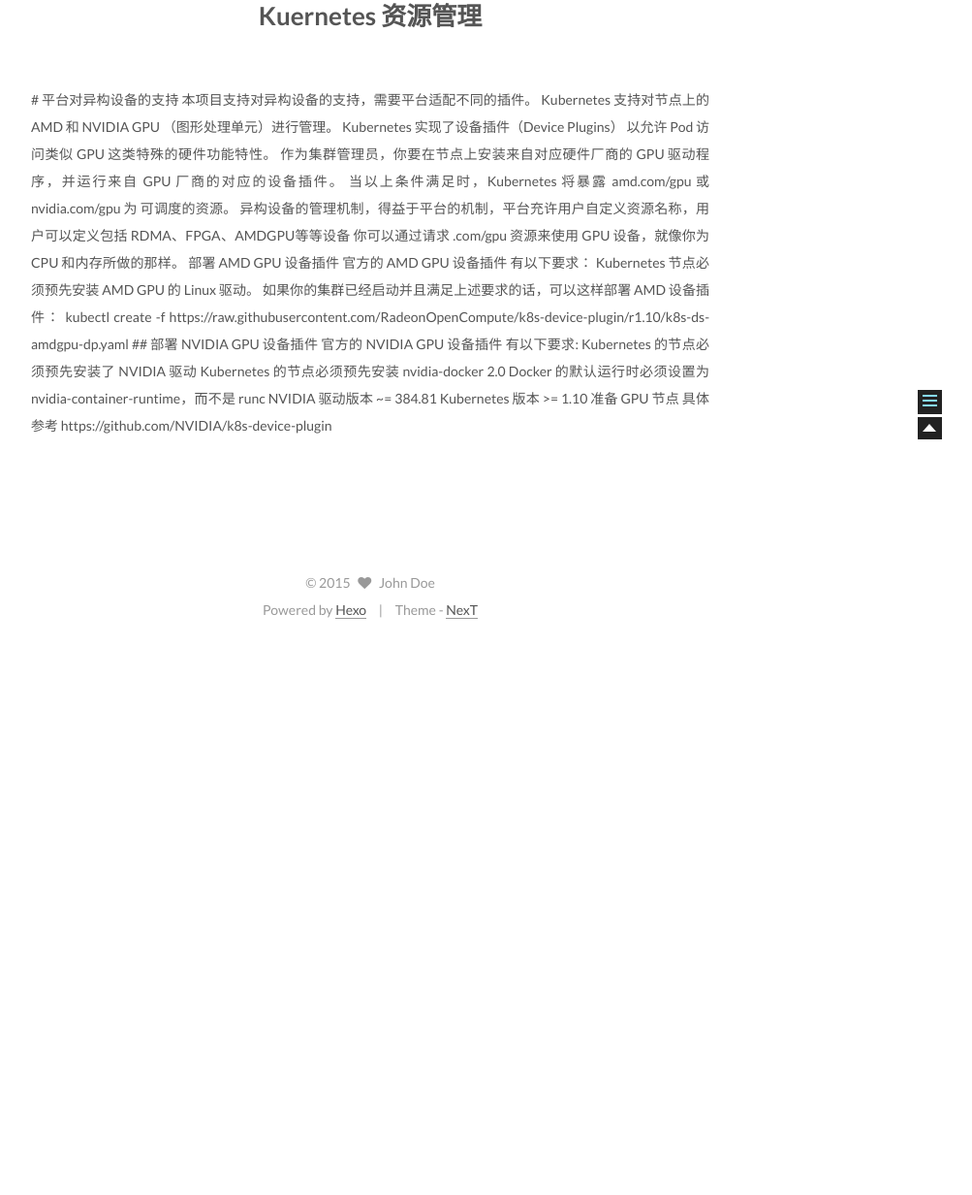
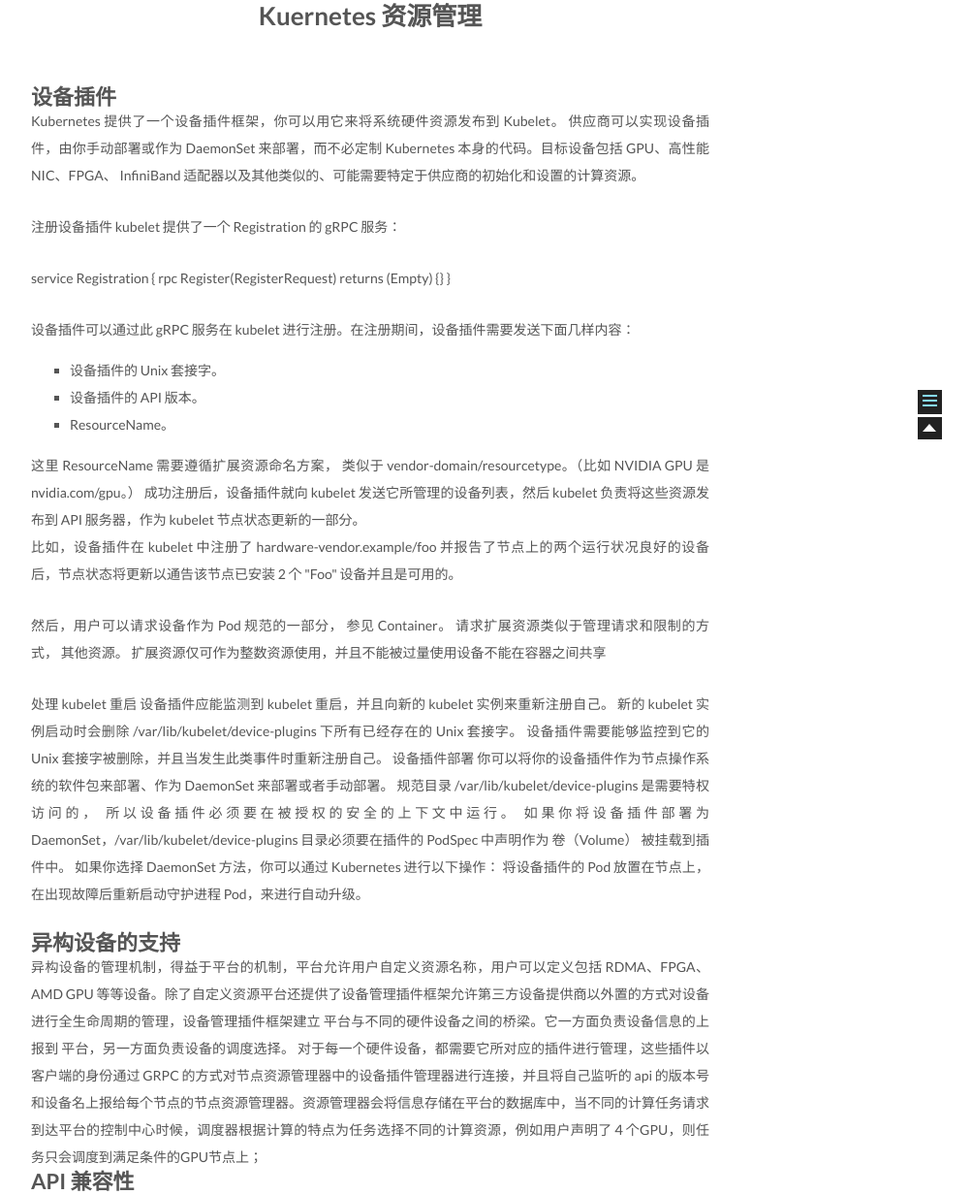
Before and after one commit to pineking/pineking.github.io, a plain HTML site: page 2021/12/19/kuernetes-资源管理/index.html in a window 1280 px wide. Shown: the part 328-1560 px from the top of the page at 97% size, without its empty margins (258-1261 px from the left). Before the commit the page ends 991 px from the top, so only its background shows below. Drawn offline with Linux system fonts and the light colour scheme.

Commit message:
Add files

```diff
--- a/2021/12/19/kuernetes-资源管理/index.html
+++ b/2021/12/19/kuernetes-资源管理/index.html
@@ -223,29 +223,66 @@
 
     <div class="post-body">
 
-      # 平台对异构设备的支持
-本项目支持对异构设备的支持，需要平台适配不同的插件。
-Kubernetes 支持对节点上的 AMD 和 NVIDIA GPU （图形处理单元）进行管理。
-Kubernetes 实现了设备插件（Device Plugins） 以允许 Pod 访问类似 GPU 这类特殊的硬件功能特性。
-作为集群管理员，你要在节点上安装来自对应硬件厂商的 GPU 驱动程序，并运行来自 GPU 厂商的对应的设备插件。
-当以上条件满足时，Kubernetes 将暴露 amd.com/gpu 或 nvidia.com/gpu 为 可调度的资源。
-异构设备的管理机制，得益于平台的机制，平台充许用户自定义资源名称，用户可以定义包括 RDMA、FPGA、AMDGPU等等设备
-你可以通过请求 <vendor>.com/gpu 资源来使用 GPU 设备，就像你为 CPU 和内存所做的那样。
-部署 AMD GPU 设备插件
-官方的 AMD GPU 设备插件 有以下要求：
-Kubernetes 节点必须预先安装 AMD GPU 的 Linux 驱动。
-如果你的集群已经启动并且满足上述要求的话，可以这样部署 AMD 设备插件：
-kubectl create -f https://raw.githubusercontent.com/RadeonOpenCompute/k8s-device-plugin/r1.10/k8s-ds-amdgpu-dp.yaml
+      <h1>设备插件</h1>
+      <p>
 
-## 部署 NVIDIA GPU 设备插件
-官方的 NVIDIA GPU 设备插件 有以下要求:
-Kubernetes 的节点必须预先安装了 NVIDIA 驱动
-Kubernetes 的节点必须预先安装 nvidia-docker 2.0
-Docker 的默认运行时必须设置为 nvidia-container-runtime，而不是 runc
-NVIDIA 驱动版本 ~= 384.81
-Kubernetes 版本 >= 1.10
-准备 GPU 节点
-具体参考 https://github.com/NVIDIA/k8s-device-plugin
+      Kubernetes 提供了一个设备插件框架，你可以用它来将系统硬件资源发布到 Kubelet。
+
+      供应商可以实现设备插件，由你手动部署或作为 DaemonSet 来部署，而不必定制 Kubernetes 本身的代码。目标设备包括 GPU、高性能 NIC、FPGA、 InfiniBand 适配器以及其他类似的、可能需要特定于供应商的初始化和设置的计算资源。
+      <p>
+      注册设备插件
+      kubelet 提供了一个 Registration 的 gRPC 服务：
+      <p>
+      service Registration {
+        rpc Register(RegisterRequest) returns (Empty) {}
+      }
+    </p>
+      设备插件可以通过此 gRPC 服务在 kubelet 进行注册。在注册期间，设备插件需要发送下面几样内容：
+      <ul>
+        <li>设备插件的 Unix 套接字。</li>
+        <li>设备插件的 API 版本。</li>
+        <li>ResourceName。</li>
+      </ul>
+
+      这里 ResourceName 需要遵循扩展资源命名方案， 类似于 vendor-domain/resourcetype。（比如 NVIDIA GPU 是 nvidia.com/gpu。）
+      成功注册后，设备插件就向 kubelet 发送它所管理的设备列表，然后 kubelet 负责将这些资源发布到 API 服务器，作为 kubelet 节点状态更新的一部分。
+      <p>
+      比如，设备插件在 kubelet 中注册了 hardware-vendor.example/foo 并报告了节点上的两个运行状况良好的设备后，节点状态将更新以通告该节点已安装 2 个 "Foo" 设备并且是可用的。
+      <p>
+      然后，用户可以请求设备作为 Pod 规范的一部分， 参见 Container。 请求扩展资源类似于管理请求和限制的方式， 其他资源。
+      扩展资源仅可作为整数资源使用，并且不能被过量使用设备不能在容器之间共享
+      <p>
+
+      处理 kubelet 重启
+      设备插件应能监测到 kubelet 重启，并且向新的 kubelet 实例来重新注册自己。 新的 kubelet 实例启动时会删除 /var/lib/kubelet/device-plugins 下所有已经存在的 Unix 套接字。 设备插件需要能够监控到它的 Unix 套接字被删除，并且当发生此类事件时重新注册自己。
+
+      设备插件部署
+      你可以将你的设备插件作为节点操作系统的软件包来部署、作为 DaemonSet 来部署或者手动部署。
+
+      规范目录 /var/lib/kubelet/device-plugins 是需要特权访问的， 所以设备插件必须要在被授权的安全的上下文中运行。 如果你将设备插件部署为 DaemonSet，/var/lib/kubelet/device-plugins 目录必须要在插件的 PodSpec 中声明作为 卷（Volume） 被挂载到插件中。
+
+      如果你选择 DaemonSet 方法，你可以通过 Kubernetes 进行以下操作： 将设备插件的 Pod 放置在节点上，在出现故障后重新启动守护进程 Pod，来进行自动升级。
+
+      <h1> 异构设备的支持</h1>
+      异构设备的管理机制，得益于平台的机制，平台允许用户自定义资源名称，用户可以定义包括 RDMA、FPGA、AMD GPU 等等设备。除了自定义资源平台还提供了设备管理插件框架允许第三方设备提供商以外置的方式对设备进行全生命周期的管理，设备管理插件框架建立 平台与不同的硬件设备之间的桥梁。它一方面负责设备信息的上报到 平台，另一方面负责设备的调度选择。
+对于每一个硬件设备，都需要它所对应的插件进行管理，这些插件以客户端的身份通过 GRPC 的方式对节点资源管理器中的设备插件管理器进行连接，并且将自己监听的 api 的版本号和设备名上报给每个节点的节点资源管理器。资源管理器会将信息存储在平台的数据库中，当不同的计算任务请求到达平台的控制中心时候，调度器根据计算的特点为任务选择不同的计算资源，例如用户声明了４个GPU，则任务只会调度到满足条件的GPU节点上；
+
+
+
+<h1> API 兼容性</h1>
+      之前版本控制方案要求设备插件的 API 版本与 Kubelet 的版本完全匹配。 自从此特性在 v1.12 中进阶为 Beta 后，这不再是硬性要求。 API 是版本化的，并且自此特性进阶 Beta 后一直表现稳定。 因此，kubelet 升级应该是无缝的，但在稳定之前 API 仍然可能会有变更，还不能保证升级不会中断。
+
+      说明：
+      尽管 Kubernetes 的设备管理器（Device Manager）组件是正式发布的特性， 但设备插件 API 还不稳定。有关设备插件 API 和版本兼容性的信息， 请参阅设备插件 API 版本。
+
+      作为一个项目，Kubernetes 建议设备插件开发者：
+
+      注意未来版本中设备插件 API 的变更。
+      支持多个版本的设备插件 API，以实现向后/向前兼容性。
+      若在需要升级到具有较新设备插件 API 版本的某个 Kubernetes 版本的节点上运行这些设备插件， 请在升级这些节点之前先升级设备插件以支持这两个版本。 采用该方法将确保升级期间设备分配的连续运行。
+
+
+
 
 
 
```
